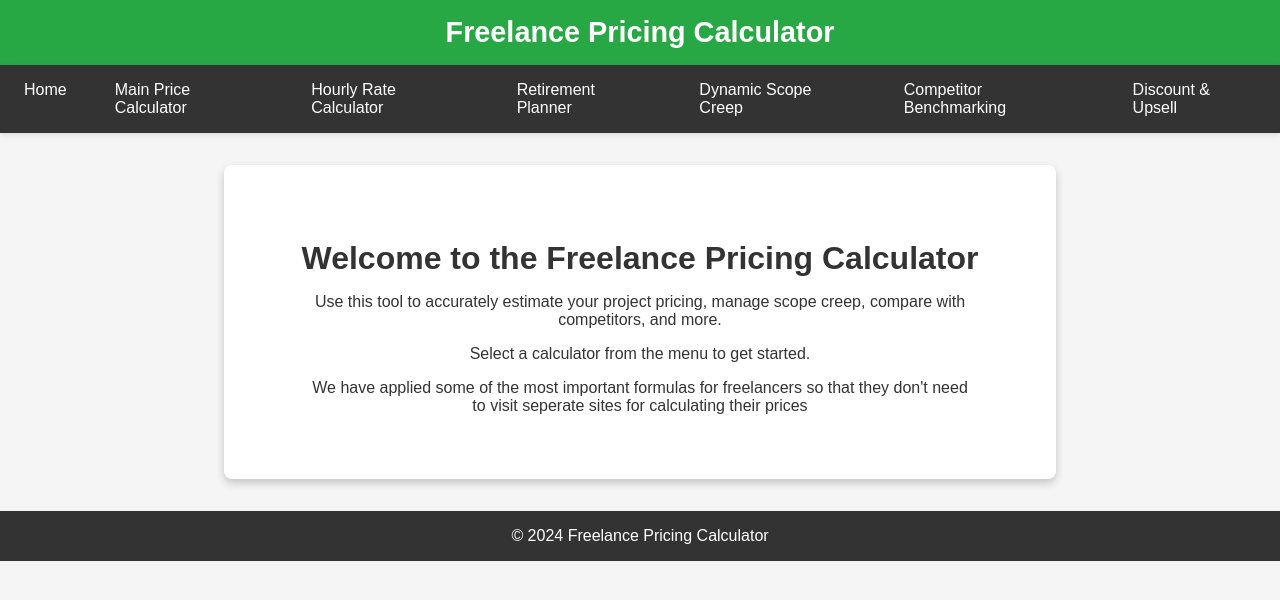
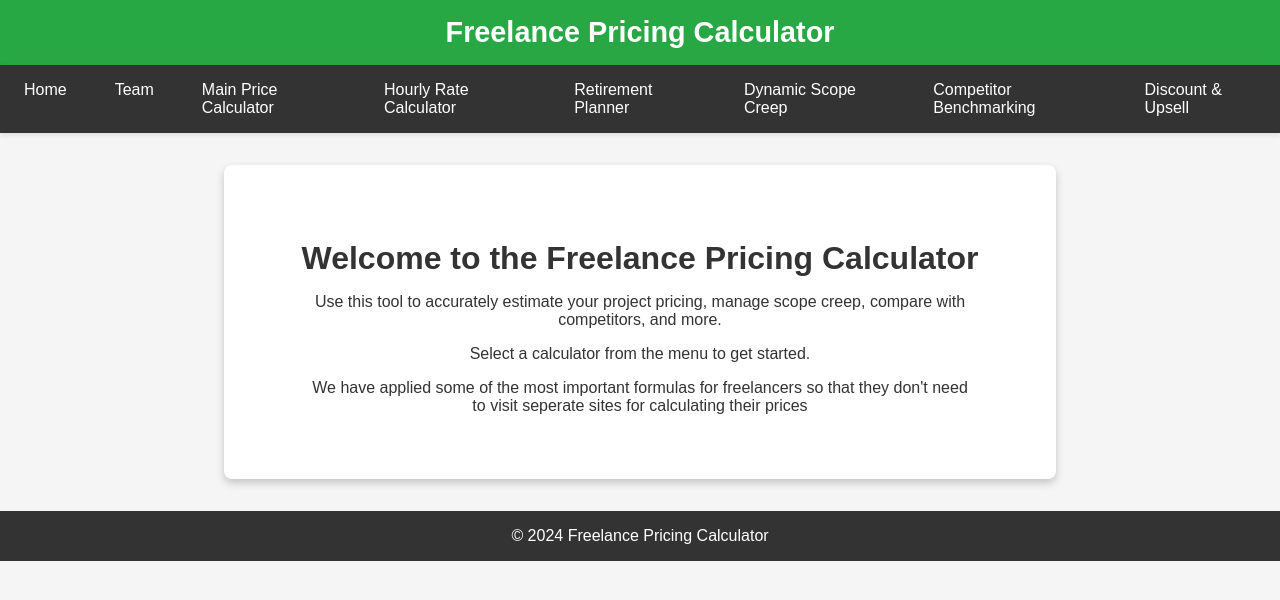
Before and after one commit to Stryker2010/Freelancer-Calculator, a plain HTML site: page index.html in a window 1280 px wide. Drawn offline with Linux system fonts and the light colour scheme.

Commit message:
Update index.html

```diff
--- a/index.html
+++ b/index.html
@@ -128,6 +128,7 @@
 
     <nav>
         <a href="#" onclick="showPage('home')">Home</a>
+        <a href="#" onclick="showPage('Meet our Team')">Team</a>
         <a href="#" onclick="showPage('main')">Main Price Calculator</a>
         <a href="#" onclick="showPage('hourly')">Hourly Rate Calculator</a>
         <a href="#" onclick="showPage('retirement')">Retirement Planner</a>
```
